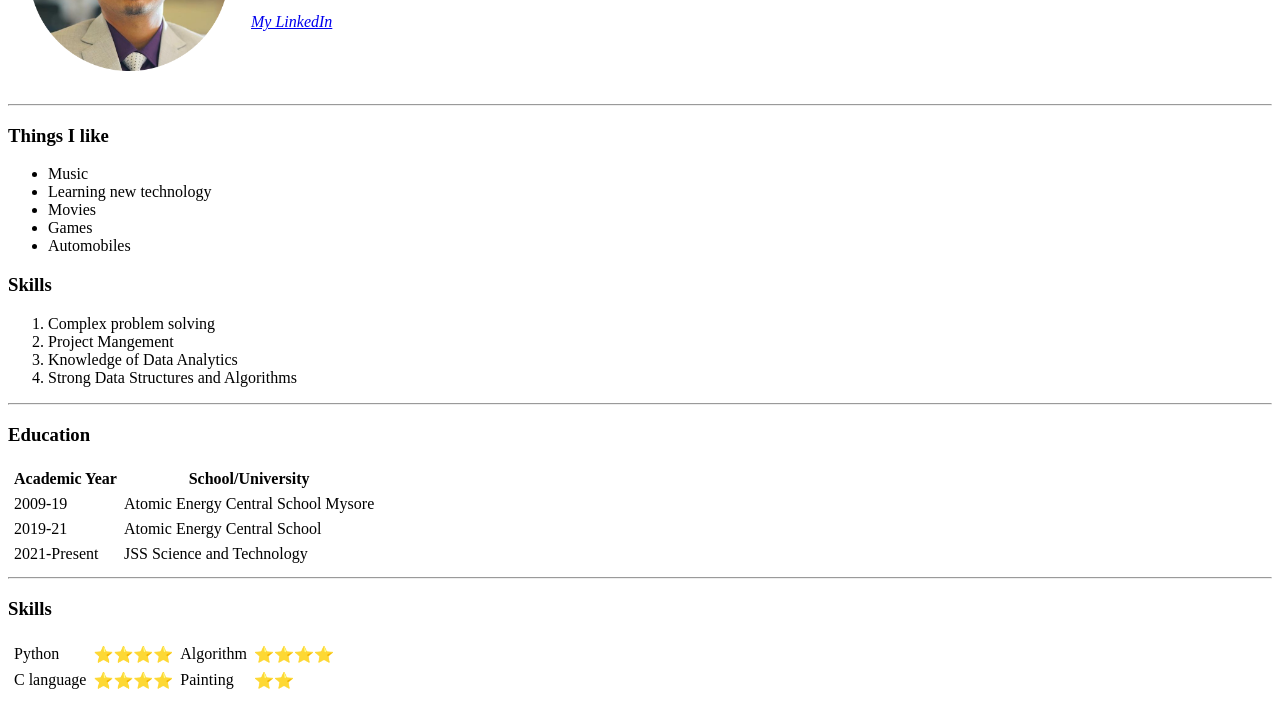
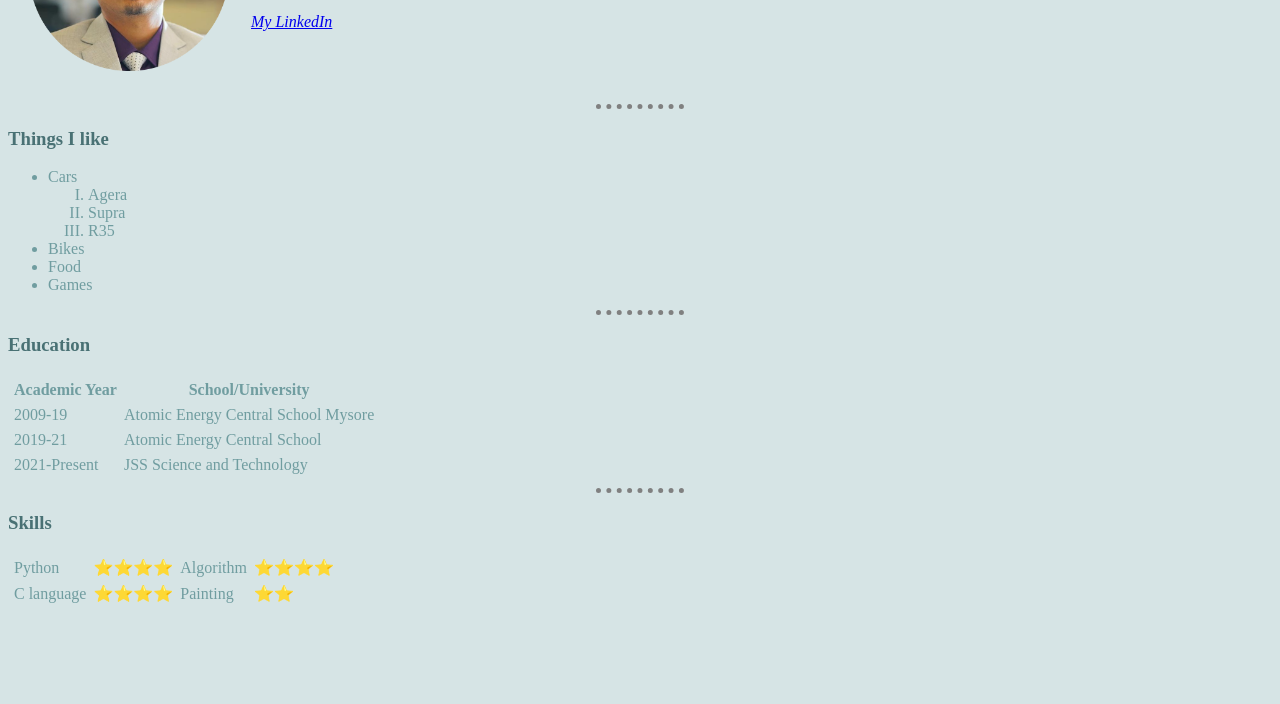
Before and after one commit to NiteeshJM/CV, a plain HTML site: page index.html in a window 1280 px wide. Shown: the part 158-862 px from the top of the page. After the commit the page ends 800 px from the top, so only its background shows below. Drawn offline with Linux system fonts and the light colour scheme.

Commit message:
Update index.html

```diff
--- a/index.html
+++ b/index.html
@@ -3,6 +3,7 @@
 
 <head>
     <title>My Bio</title>
+    <link rel="stylesheet" href="css/styles.css">
 </head>
 
 <body>
@@ -24,19 +25,16 @@
     <hr>
     <h3>Things I like</h3>
     <ul>
-        <li>Music</li>
-        <li>Learning new technology</li>
-        <li>Movies</li>
+        <li>Cars</li>
+        <ol type="I">
+            <li>Agera</li>
+            <li>Supra</li>
+            <li>R35</li>
+        </ol>
+        <li>Bikes</li>
+        <li>Food</li>
         <li>Games</li>
-        <li>Automobiles</li>
     </ul>
-    <h3>Skills</h3>
-    <ol>
-        <li>Complex problem solving</li>
-        <li>Project Mangement</li>
-        <li>Knowledge of Data Analytics</li>
-        <li>Strong Data Structures and Algorithms</li>
-    </ol>
     <hr>
     <h3>Education</h3>
     <table cellspacing="5">
```
